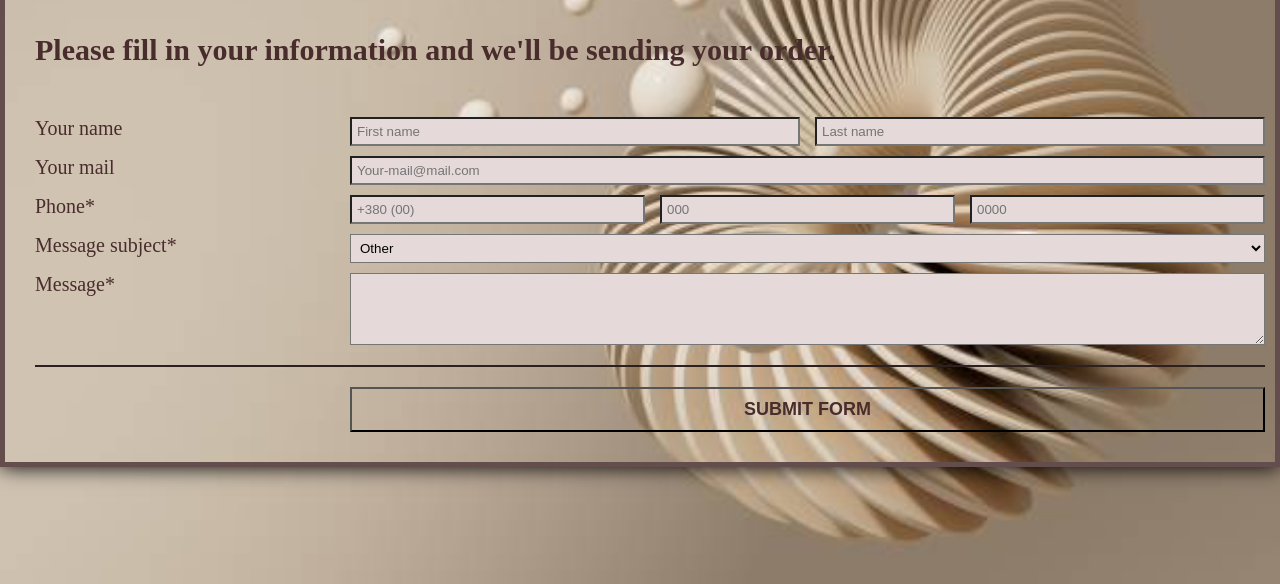
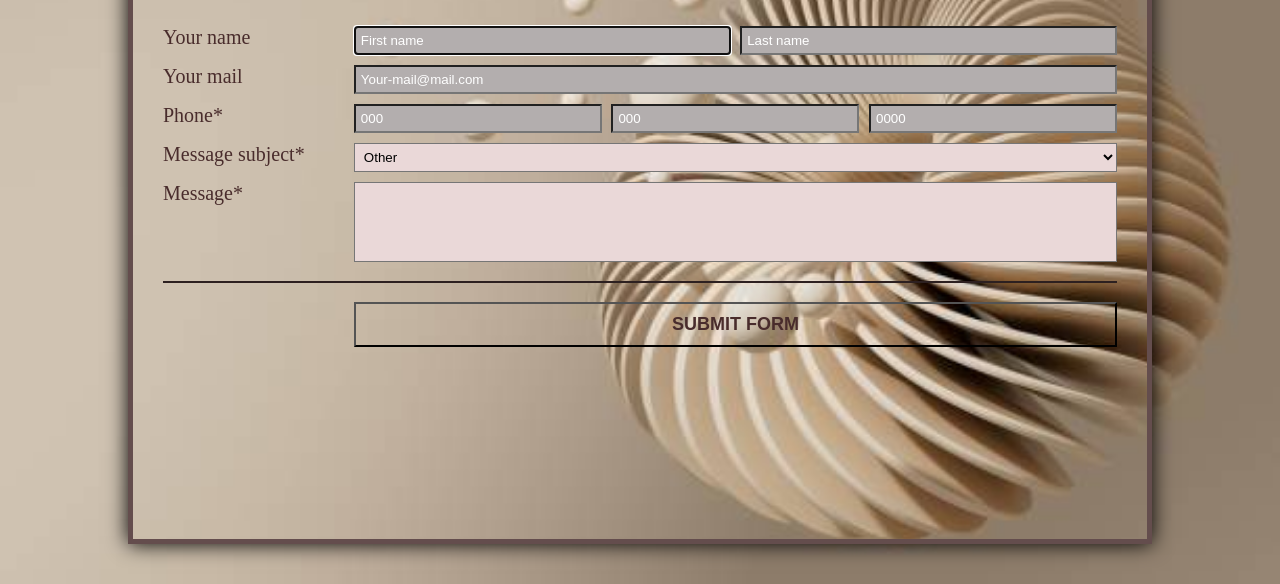
Before and after one commit to NataliiaYakovenko/form, a plain HTML site: page index.html in a window 1280 px wide. Shown: the part 216-800 px from the top of the page. Drawn offline with Linux system fonts and the light colour scheme.

Commit message:
Add pseudoclass+pseudoelements

```diff
--- a/index.html
+++ b/index.html
@@ -7,7 +7,7 @@
     <link rel="stylesheet" href="style.css" />
   </head>
   <body>
-    <form class="form">
+    <form class="form" action="" method="">
 
       <form-header class="header">
         <h1>Contact form</h1>
@@ -19,37 +19,37 @@
       <form-information class="information">
         <div class="name">
           <label class="your-name" for="name1" for="name2">Your name</label>
-          <input type="first-name" placeholder="First name" id="name1" />
-          <input type="last-name" placeholder="Last name" id="name2" />
+          <input type="text" placeholder="First name" minlength="2" id="name1" name="first-username" autofocus required />
+          <input type="text" placeholder="Last name" minlength="2" id="name2" name="last-username" required />
         </div>
 
         <div class="email">
-          <label for="mail">Your mail</label>
-          <input type="your-mail" placeholder="Your-mail@mail.com" id="mail" />
-        </div>
+          <label class="your-mail" for="mail">Your mail</label>
+          <input type="email" placeholder="Your-mail@mail.com" id="mail" name="email" required pattern="[^@ \t\r\n]+@[^@ \t\r\n]+\.[^@ \t\r\n]+"/>
+          </div>
 
         <div class="phone">
-          <label class="your-phone" for="phone1" for="phone2" for="phone3">Phone*</label>
-          <input type="phone" placeholder="+380 (00)" id="phone1" />
-          <input type="phone" placeholder="000" id="phone2" />
-          <input type="phone" placeholder="0000" id="phone3" />
+          <label class="your-phone" for="phone1" for="phone2" for="phone3"> Phone*</label>
+          <input type="tel" placeholder="000" maxlength="3" id="phone1" name="phone" required pattern="^[\+]?[(]?[0-9]{3}[)]?[-\s\.]?[0-9]{3}[-\s\.]?[0-9]{4,6}$"/>
+          <input type="tel" placeholder="000" maxlength="3" id="phone2" name="phone" required pattern="^[\+]?[(]?[0-9]{3}[)]?[-\s\.]?[0-9]{3}[-\s\.]?[0-9]{4,6}$"/>
+          <input type="tel" placeholder="0000" maxlength="4" id="phone3" name="phone" required pattern="^[\+]?[(]?[0-9]{3}[)]?[-\s\.]?[0-9]{3}[-\s\.]?[0-9]{4,6}$"/>
         </div>
 
         <div class="message-subject">
-          <label>Message subject*</label>
-          <select class="other" name="message-subject" placeholder="other">
+          <label class="option-message">Message subject*</label>
+          <select class="other" name="message-subject" placeholder="other" name="message-subject">
             <option value="other">Other</option>
-            <option value="education">Education</option>
-            <option value="address">Address</option>
-            <option value="hobbies">Hobbies</option>
-            <option value="marital-status">Marital status</option>
-            <option value="experience">Experience</option>
+            <option value="subject1">Subject1</option>
+            <option value="subject2">Subject2</option>
+            <option value="subject3">Subject3</option>
+            <option value="subject4">Subject4</option>
+            <option value="subject5">Subject5</option>
           </select>
         </div>
 
         <div class="message">
-          <label>Message*</label>
-          <textarea class="your-message" name="message"></textarea>
+          <label class="text-message">Message*</label>
+          <textarea class="your-message" name="message" name="message"></textarea>
         </div>
       </form-information>
 
--- a/style.css
+++ b/style.css
@@ -9,87 +9,139 @@ body {
   justify-content: center;
   align-items: center;
   background-image: url(./assets/istockphoto-2162849344-612x612.jpg);
-  background-size:cover;
+  background-size: cover;
   height: 100vh;
-  cursor:pointer;
+  cursor: pointer;
 }
 
 .form {
-  max-width: 1300px;
-  min-width: 500px;
-  max-height: 600px;
+  min-width: 80%;
+  min-height: 90%;
   border: 5px solid rgb(100, 77, 77);
   box-shadow: 0px 0px 20px black;
   background-color: transparent;
   padding: 30px;
-  color:rgb(73, 44, 44);
+  color: rgb(73, 44, 44);
   font-size: 20px;
   display: flex;
   flex-direction: column;
-  flex-wrap:wrap;
 }
 
-h1,h2{
-  margin-bottom: 50px;
-
+h1,
+h2 {
+  margin-bottom: 3%;
 }
 
 .information {
   display: flex;
   flex-direction: column;
   gap: 10px;
-
+  margin-top: 3%;
 }
 
-.name, .email, .phone, .message-subject, .message{
+.name,
+.email,
+.phone,
+.message-subject,
+.message {
   display: flex;
-  justify-content: space-between;
 }
 
-.your-name, .your-phone{
+.your-name,
+.your-mail,
+.your-phone,
+.text-message,
+.option-message {
   margin-right: auto;
 }
 
-#name1, #name2{
-  padding: 5px;
-  width: 450px;
-  margin-left: 15px;
-  background-color: rgb(229, 217, 217);
-
-}
-  #mail,.other{
-    padding: 5px;
-    width: 915px;
-    background-color: rgb(229, 217, 217);
+#name1,
+#name2,
+#mail,
+#phone1,
+#phone2,
+#phone3,
+.other,
+.your-message {
+  background-color: rgb(234, 216, 216);
 }
 
-  #phone1, #phone2, #phone3{
+#name1::placeholder,
+#name2::placeholder,
+#mail::placeholder,
+#phone1::placeholder,
+#phone2::placeholder,
+#phone3::placeholder{
+color: white;
+}
+
+#name1:invalid,
+#name2:invalid,
+#mail:invalid,
+#phone1:invalid,
+#phone2:invalid,
+#phone3:invalid{
+  background-color: rgb(179, 174, 174);
+  color: red;
+}
+
+#name1:valid,
+#name2:valid,
+#mail:valid,
+#phone1:valid,
+#phone2:valid,
+#phone3:valid{
+  background-color: rgb(234, 216, 216);
+}
+
+#name1,
+#name2 {
   padding: 5px;
-    width: 295px;
-    margin-left: 15px;
-    background-color: rgb(229, 217, 217);
+  width: 39.5%;
+  margin-left: 1%;
+}
+#mail {
+  padding: 5px;
+  width: 80%;
+  margin-left: 10%;
+}
 
+#phone1,
+#phone2,
+#phone3{
+  padding: 5px;
+  width: 26%;
+  margin-left: 1%;
 }
-  .your-message{
-    padding: 20px;
-    width: 915px;
-    background-color: rgb(229, 217, 217);
+
+.other {
+  padding: 5px;
+  width: 80%;
+  margin-left: 5%;
+}
+.your-message {
+  width: 80%;
+  margin-left: 10%;
+  height: 80px;
+}
+textarea {
+  resize: none;
 }
 
 .strip {
-    margin-top: 20px;
-    margin-bottom: 20px;
+  margin-top: 2%;
+  margin-bottom: 2%;
   width: 100%;
   height: 2px;
   background-color: rgb(45, 32, 32);
 }
 
-  .submit{
+.submit {
   padding: 10px;
-    width: 915px;
-    margin-left: 315px;
   background-color: transparent;
-    color:rgb(73, 44, 44);
+  color: rgb(73, 44, 44);
   font-weight: bolder;
   font-size: large;
+  width: 80%;
+  margin-left: 20%;
 }
```
Lines whose indentation alone changed are shown as unchanged.
